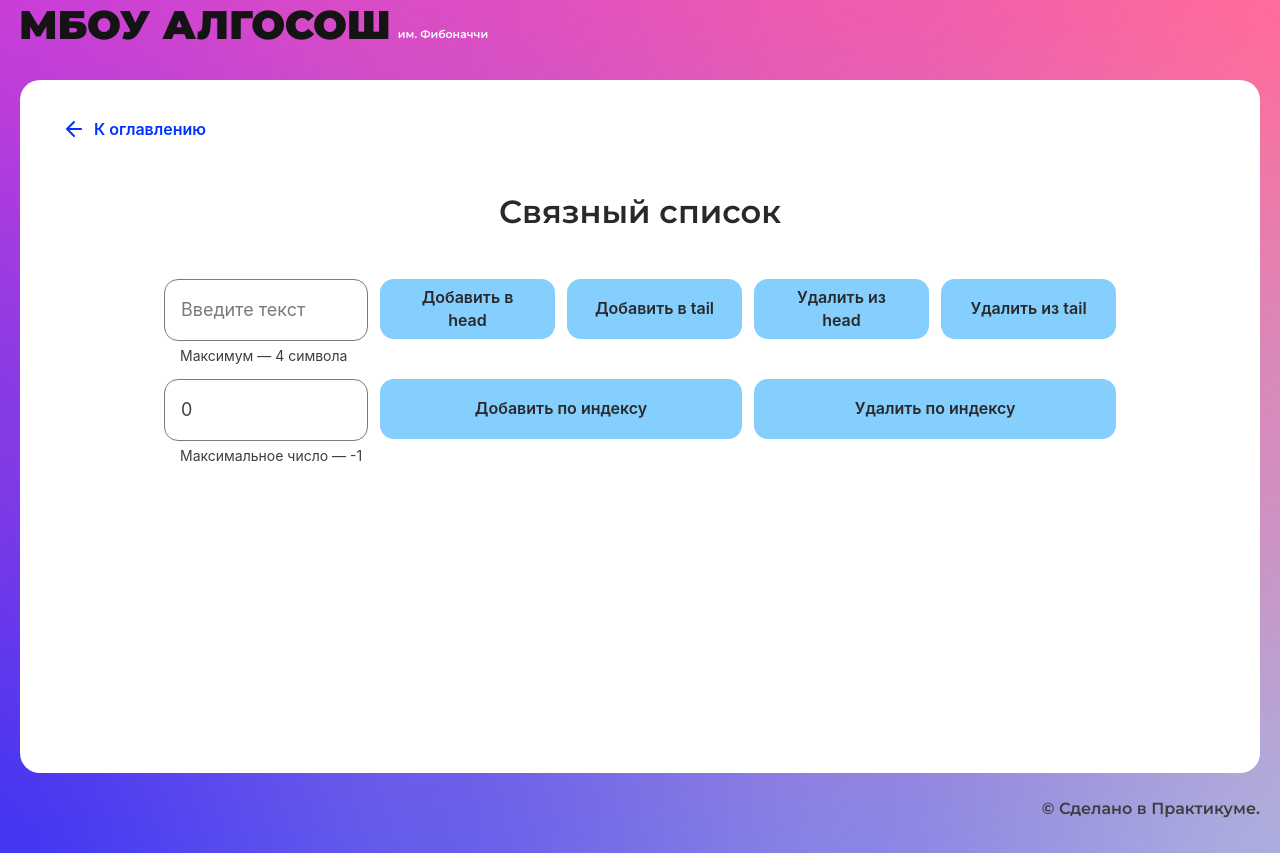
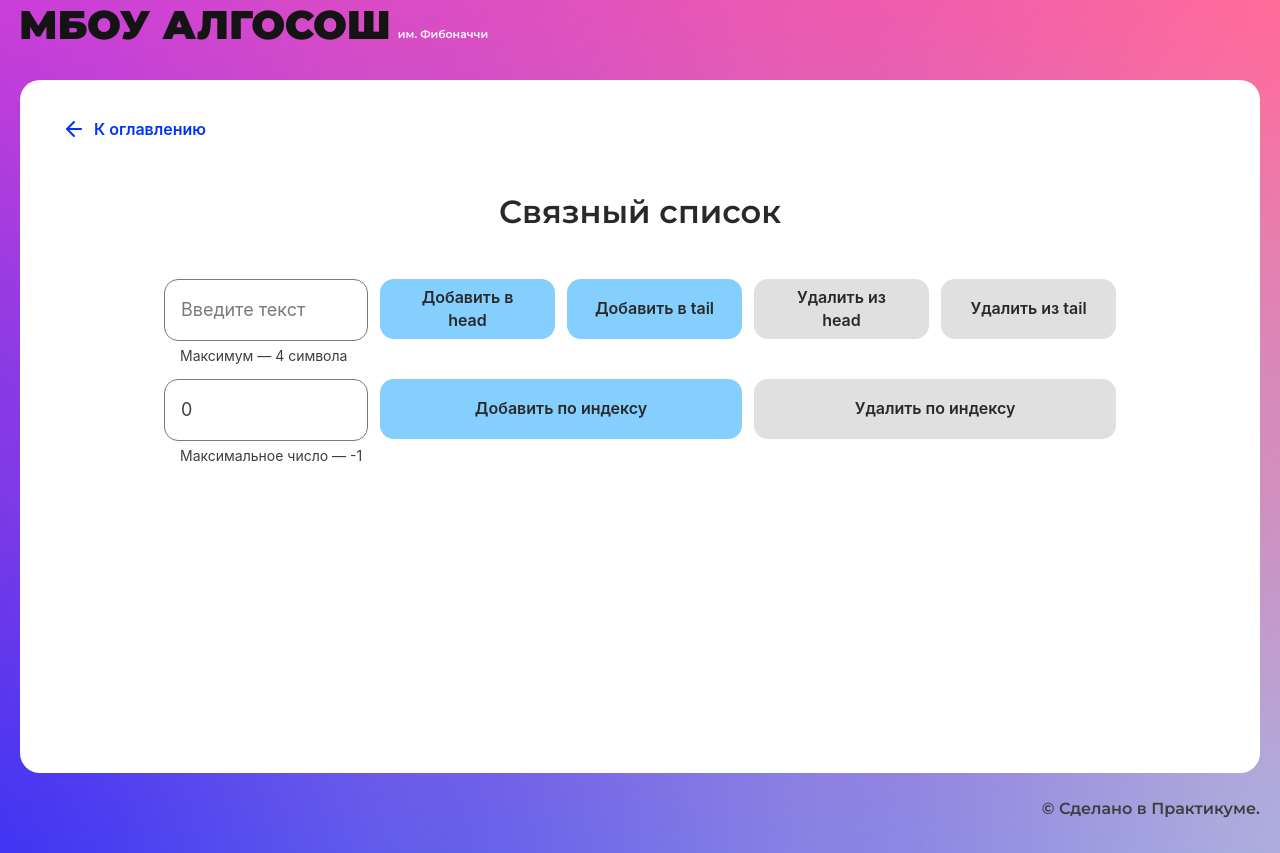
Before and after one commit to son1ss/algososh, a React (Create React App) app: page /list in a window 1280 px wide. Built offline with nearby package versions, Linux system fonts and the light colour scheme.

Commit message:
fix: disabled buttons

```diff
--- a/src/components/list-page/list-page.tsx
+++ b/src/components/list-page/list-page.tsx
@@ -69,8 +69,18 @@ export const ListPage: React.FC = () => {
           <Input isLimitText maxLength={4} value={value} onChange={(e) => setValue(e.currentTarget.value)} />
           <Button text="Добавить в head" isLoader={loading.addingHead} onClick={handleAddToHead} />
           <Button text="Добавить в tail" isLoader={loading.addingTail} onClick={handleAddToTail} />
-          <Button text="Удалить из head" isLoader={loading.deletingHead} onClick={handleDeleteFromHead} />
-          <Button text="Удалить из tail" isLoader={loading.deletingTail} onClick={handleDeleteFromTail} />
+          <Button
+            text="Удалить из head"
+            isLoader={loading.deletingHead}
+            onClick={handleDeleteFromHead}
+            disabled={!list.length}
+          />
+          <Button
+            text="Удалить из tail"
+            isLoader={loading.deletingTail}
+            onClick={handleDeleteFromTail}
+            disabled={!list.length}
+          />
           <Input
             isLimitText
             max={list.length - 1}
@@ -90,6 +100,7 @@ export const ListPage: React.FC = () => {
             extraClass="grid-2"
             isLoader={loading.deletingIndex}
             onClick={handleDeleteAtIndex}
+            disabled={!list.length}
           />
         </form>
         <div className="circles">
--- a/src/components/string/string.tsx
+++ b/src/components/string/string.tsx
@@ -25,7 +25,8 @@ export const StringComponent: React.FC = () => {
     });
     const arr: string[] = string.split('');
     setData((prev) => ({ ...prev, array: arr }));
-    for (let firstIndex = 0; firstIndex <= (arr.length + 1) / 2; firstIndex++) {
+    for (let firstIndex = 0; firstIndex < arr.length / 2; firstIndex++) {
+      console.log(firstIndex);
       await delay(SHORT_DELAY_IN_MS);
       const secondIndex = string.length - firstIndex - 1;
       setData((prev) => ({ ...prev, changing: [firstIndex, secondIndex] }));
@@ -55,7 +56,7 @@ export const StringComponent: React.FC = () => {
           className="input-form"
         >
           <Input isLimitText maxLength={11} value={value} onChange={(e) => setValue(e.currentTarget.value)} />
-          <Button type="submit" text="Рассчитать" isLoader={data.loading} />
+          <Button type="submit" disabled={!value.length} text="Рассчитать" isLoader={data.loading} />
         </form>
         <div className="circles">
           {data.array.map((item, index) => (
```
